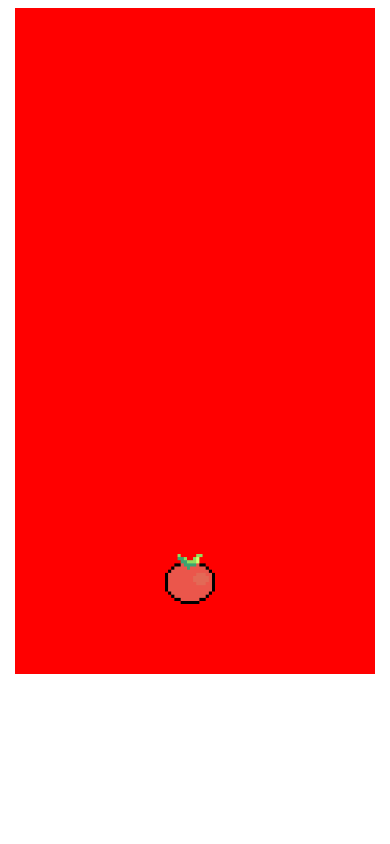
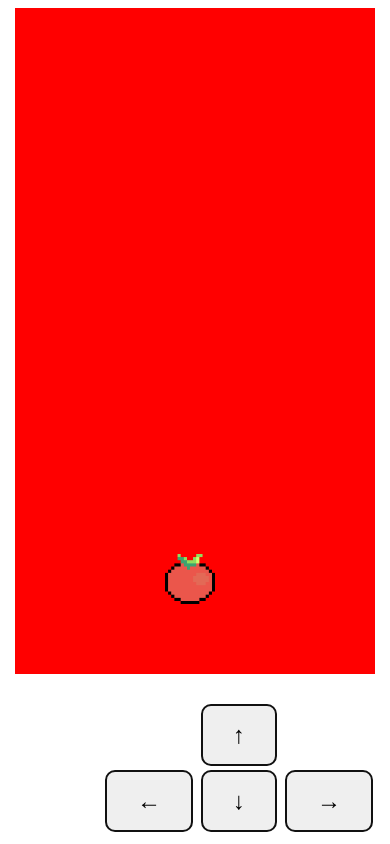
Before and after one commit to EnDiGi/Why-did-the-tomato-cross-the-road, a plain HTML site: page index.html in a window 390 px wide. Drawn offline with Linux system fonts and the light colour scheme.

Commit message:
Added mobile support
Added directional arrows button

```diff
--- a/index.html
+++ b/index.html
@@ -10,6 +10,14 @@
 </head>
 <body>
 	<canvas id = "canvas"></canvas>
+	<div id = "buttons-container">
+		<button class = "arrow" onclick = "tomato.move('up')">&#x2191;</button>
+		<button class = "arrow" id = "blank">&#x2190;</button><br>
+		<button class = "arrow" onclick = "tomato.move('left')">&#x2190;</button>
+		<button class = "arrow" onclick = "tomato.move('down')">&#x2193;</button>
+		<button class = "arrow" onclick = "tomato.move('right')">&#x2192;</button>
+	</div>
+
 	<script src = "script.js"></script>
 </body>
 </html>
--- a/style.css
+++ b/style.css
@@ -5,3 +5,23 @@ body{
 canvas{
 	background-color: red;
 }
+
+#buttons-container{
+	text-align: right;
+	position: absolute;
+	bottom: 10px;
+	right: 15px
+}
+
+.arrow {
+	background-color: none;
+	border: 2px solid #111111;
+	font-size: 24px;
+	padding: 15px 30px;
+	margin: 2px;
+	border-radius: 10px;
+}
+
+#blank {
+	visibility: hidden;
+}
```
